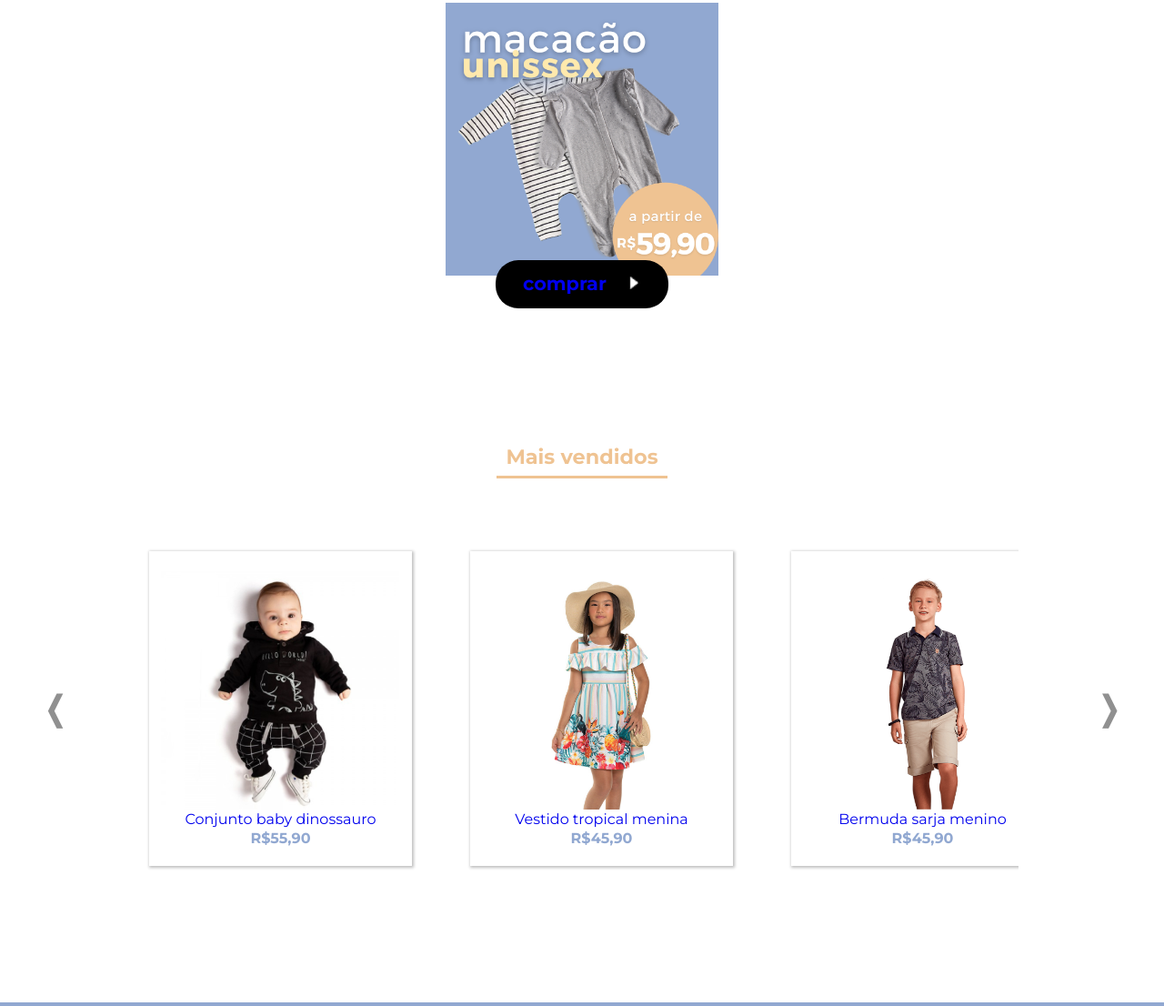
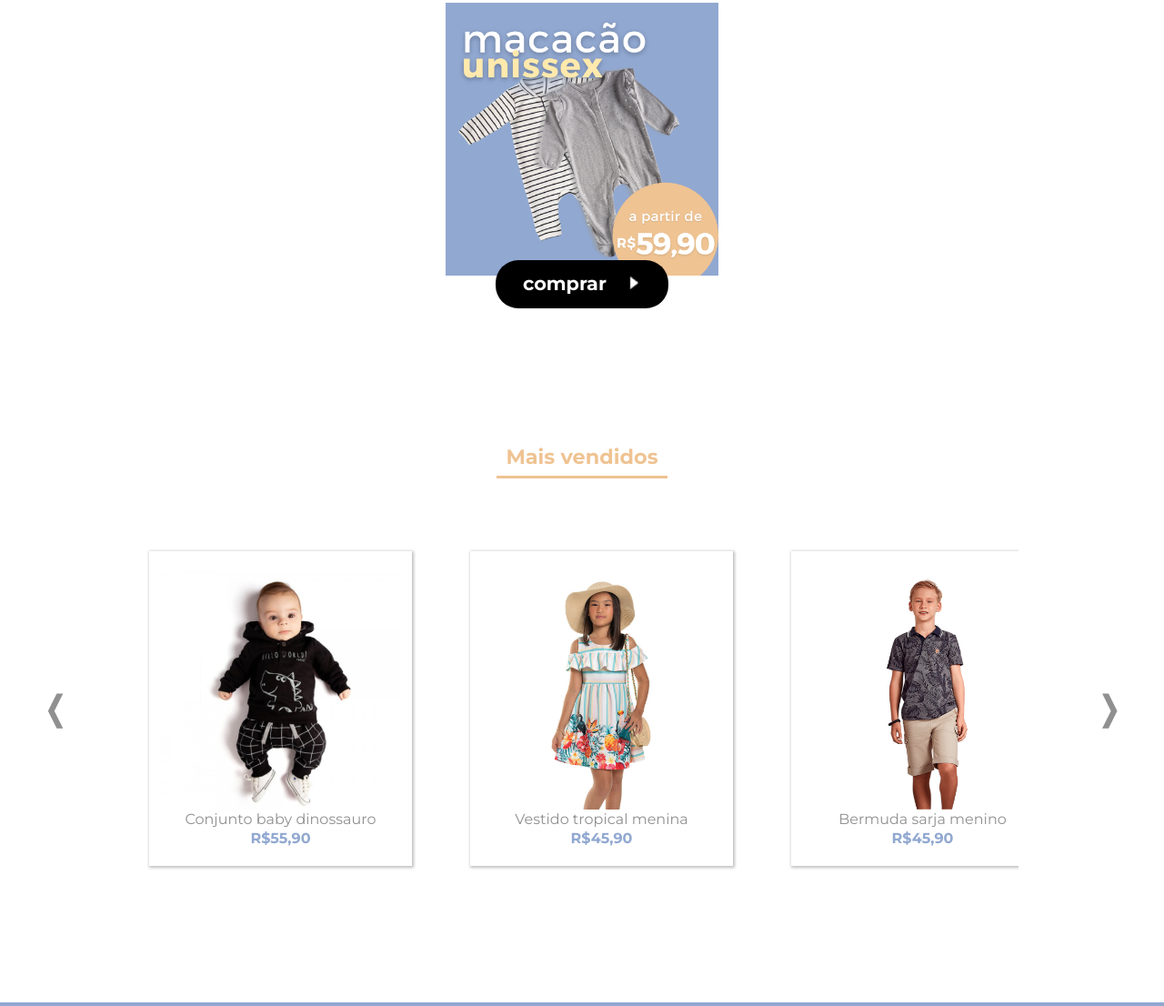
Before and after one commit to leonardotadeufss/estagio-betalabs, a plain HTML site: page index.html in a window 1280 px wide. Shown: the part 1613-2719 px from the top of the page at 91% size. Drawn offline with Linux system fonts and the light colour scheme.

Commit message:
Corrige responsivo no Google Chrome e cor dos links

```diff
--- a/css/button.css
+++ b/css/button.css
@@ -14,6 +14,10 @@
     margin-left: auto;
     margin-right: auto;
 
+}
+
+.button a{
+    color: inherit;
 }
 
 .button a::after{
--- a/css/product.css
+++ b/css/product.css
@@ -45,6 +45,9 @@
     color: #909090;
 }
 
+.product-name{
+    color: #909090;
+}
 .product-content{
     color: #909090;
     width: 80%;
@@ -113,6 +116,7 @@
         display: grid;
         grid-template-areas: "path" "gallery" "form" "description" "details";
         grid-template-columns: 100%;
+        grid-template-rows: auto;
     }
 
 
--- a/js/index.js
+++ b/js/index.js
@@ -24,7 +24,6 @@ function automaticSlider() {
     screenSize = screen.width
     count += screenSize;
     var slide = (count / screenSize)
-    console.log(count);
 
     sliderbtn[slide - 1].classList.remove('active')
     if (slide > 2) {
@@ -48,7 +47,7 @@ function moveProductList(side) {
     items.scrollTo(productCount, 0)
 }
 
-function showFooterInfo(Event){
+function showFooterInfo(Event) {
     if (screenSize < 1300) {
         Event.target.nextElementSibling.classList.toggle('active')
     }
```
